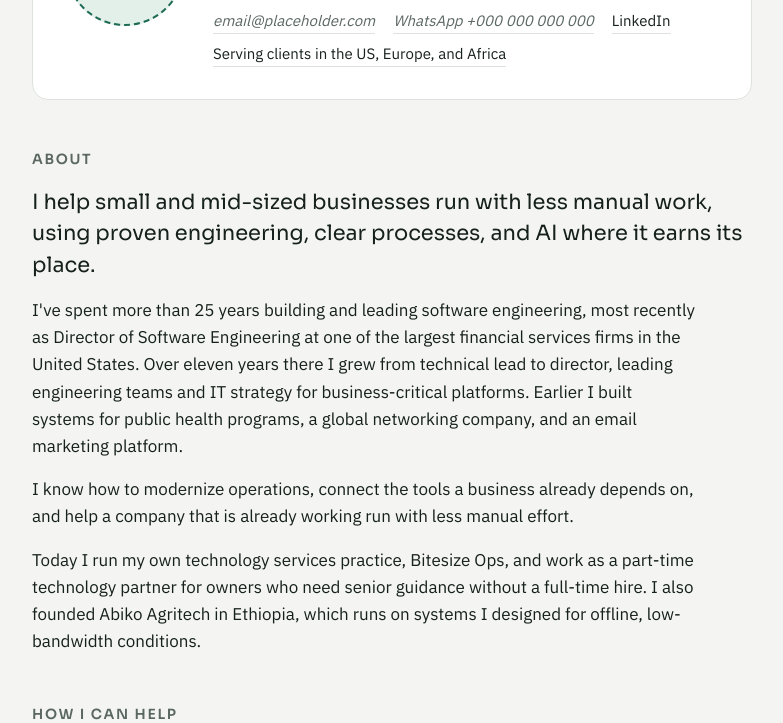
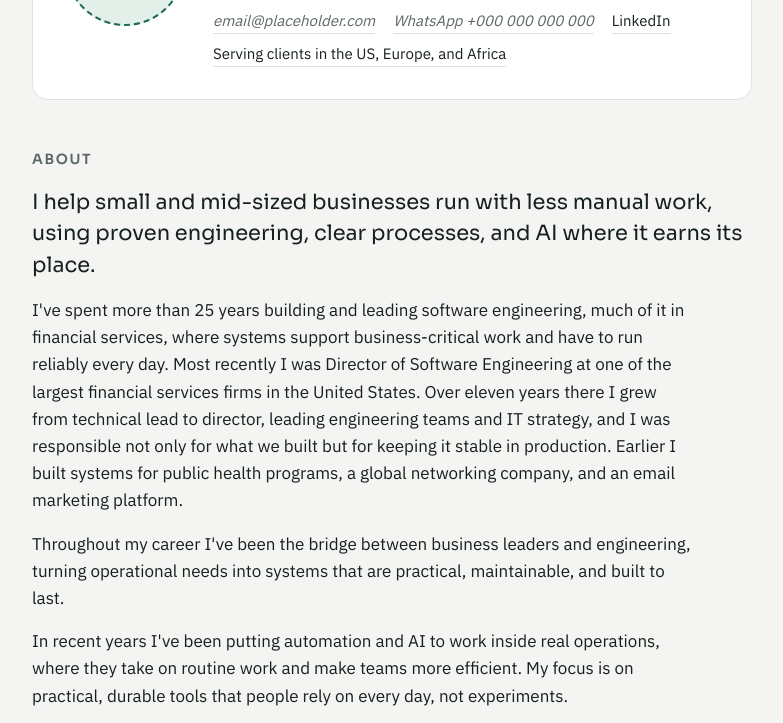
Before and after one commit to gilecs/personalpage, a plain HTML site: page index.html in a window 1280 px wide. Shown: the part 217-940 px from the top of the page, without its empty margins (248-1031 px from the left). Drawn offline with Linux system fonts and the light colour scheme.

Commit message:
Strengthen About: production ownership, business-engineering bridge, practical AI
Co-Authored-By: Claude Opus 5.5 <noreply@anthropic.com>
Claude-Session: https://claude.ai/code/session_01NbHq8DQxHY24WEpfFc2hzx

```diff
--- a/index.html
+++ b/index.html
@@ -116,9 +116,10 @@ footer{color:var(--muted);font-size:14px;border-top:1px solid var(--line);paddin
   <section>
     <h2>About</h2>
     <p class="lede">I help small and mid-sized businesses run with less manual work, using proven engineering, clear processes, and AI where it earns its place.</p>
-    <p class="body">I've spent more than 25 years building and leading software engineering, most recently as Director of Software Engineering at one of the largest financial services firms in the United States. Over eleven years there I grew from technical lead to director, leading engineering teams and IT strategy for business-critical platforms. Earlier I built systems for public health programs, a global networking company, and an email marketing platform.</p>
-    <p class="body">I know how to modernize operations, connect the tools a business already depends on, and help a company that is already working run with less manual effort.</p>
-    <p class="body">Today I run my own technology services practice, Bitesize Ops, and work as a part-time technology partner for owners who need senior guidance without a full-time hire. I also founded Abiko Agritech in Ethiopia, which runs on systems I designed for offline, low-bandwidth conditions.</p>
+    <p class="body">I've spent more than 25 years building and leading software engineering, much of it in financial services, where systems support business-critical work and have to run reliably every day. Most recently I was Director of Software Engineering at one of the largest financial services firms in the United States. Over eleven years there I grew from technical lead to director, leading engineering teams and IT strategy, and I was responsible not only for what we built but for keeping it stable in production. Earlier I built systems for public health programs, a global networking company, and an email marketing platform.</p>
+    <p class="body">Throughout my career I've been the bridge between business leaders and engineering, turning operational needs into systems that are practical, maintainable, and built to last.</p>
+    <p class="body">In recent years I've been putting automation and AI to work inside real operations, where they take on routine work and make teams more efficient. My focus is on practical, durable tools that people rely on every day, not experiments.</p>
+    <p class="body">Today I run my own technology services practice, Bitesize Ops, and work as a part-time technology partner for owners who need senior guidance without a full-time hire. The work varies by client, but it usually means owning technology direction, working closely with the owner or leadership team, and making sure systems can support the business long term. I also founded Abiko Agritech in Ethiopia, which runs on systems I designed for offline, low-bandwidth conditions.</p>
   </section>
 
   <section>
```
